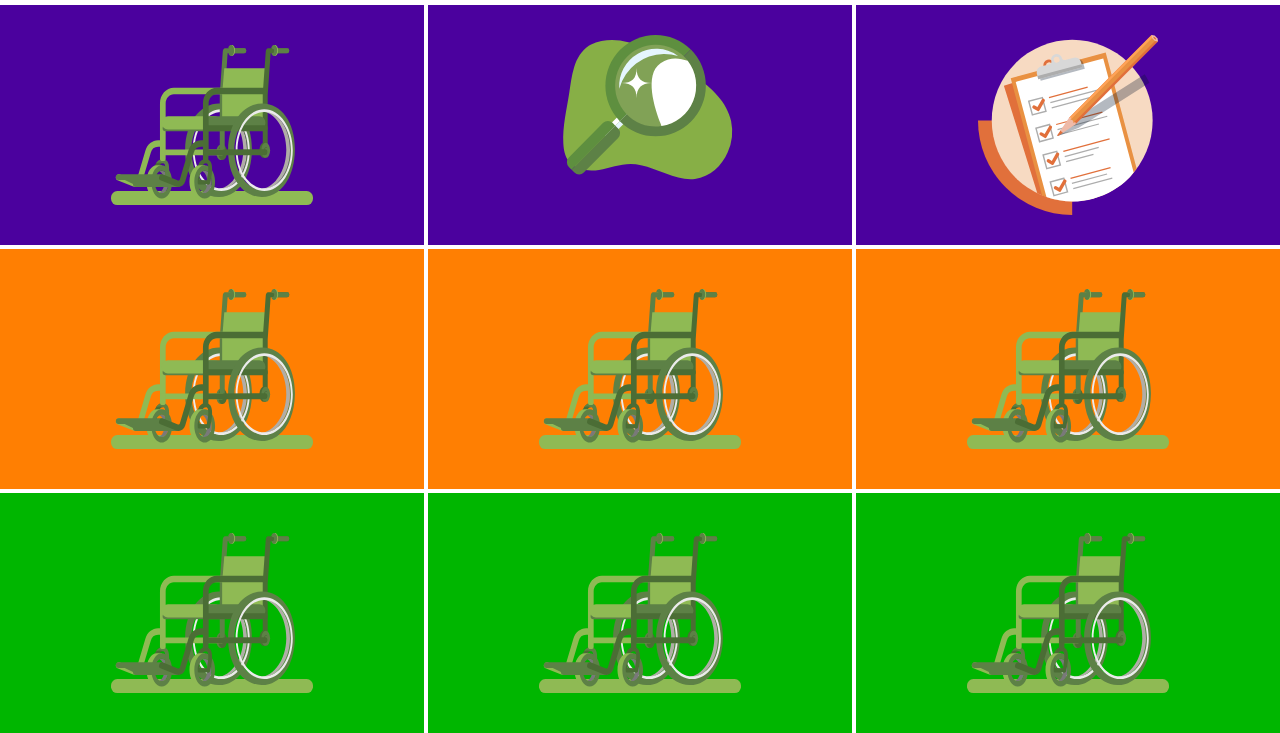
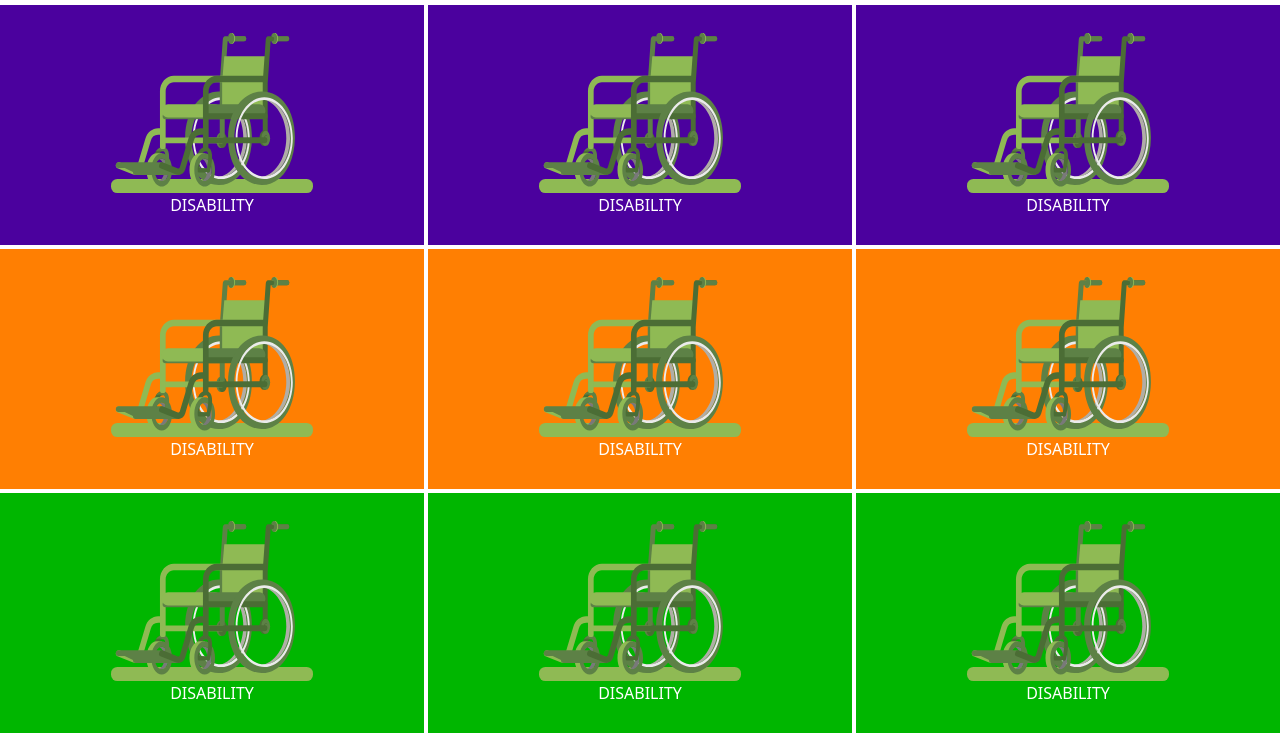
Before and after one commit to saifu19/Now, a plain HTML site: page index.html in a window 1280 px wide. Shown: the part 75-808 px from the top of the page. Drawn offline with nearby package versions, Linux system fonts and the light colour scheme.

Commit message:
Add files via upload

```diff
--- a/index.html
+++ b/index.html
@@ -75,51 +75,78 @@
         <div class="row mb-1 g-1">
             <div class="col-md-4">
                 <div class="d-flex row1 align-items-center justify-content-center">
-                    <img src="disability.svg" class="image-fluid">
+                    <div>
+                        <img src="disability.svg" class="image-fluid" style="height: 20vh">
+                        <p class="mb-0 text-white text-center">DISABILITY</p>
+                    </div>
                 </div>
             </div>
             <div class="col-md-4">
                 <div class="d-flex row1 align-items-center justify-content-center">
-                    <img src="vision.svg" class="image-fluid">
+                    <div>
+                        <img src="disability.svg" class="image-fluid" style="height: 20vh">
+                        <p class="mb-0 text-white text-center">DISABILITY</p>
+                    </div>
                 </div>
             </div>
             <div class="col-md-4">
                 <div class="d-flex row1 align-items-center justify-content-center">
-                    <img src="voluntary.svg" class="image-fluid">
+                    <div>
+                        <img src="disability.svg" class="image-fluid" style="height: 20vh">
+                        <p class="mb-0 text-white text-center">DISABILITY</p>
+                    </div>
                 </div>
             </div>
         </div>
         <div class="row mb-1 g-1">
             <div class="col-md-4">
                 <div class="d-flex row2 align-items-center justify-content-center">
-                    <img src="disability.svg" class="image-fluid">
+                    <div>
+                        <img src="disability.svg" class="image-fluid" style="height: 20vh">
+                        <p class="mb-0 text-white text-center">DISABILITY</p>
+                    </div>
                 </div>
             </div>
             <div class="col-md-4">
                 <div class="d-flex row2 align-items-center justify-content-center">
-                    <img src="disability.svg" class="image-fluid">
+                    <div>
+                        <img src="disability.svg" class="image-fluid" style="height: 20vh">
+                        <p class="mb-0 text-white text-center">DISABILITY</p>
+                    </div>
                 </div>
             </div>
             <div class="col-md-4">
                 <div class="d-flex row2 align-items-center justify-content-center">
-                    <img src="disability.svg" class="image-fluid">
+                    <div>
+                        <img src="disability.svg" class="image-fluid" style="height: 20vh">
+                        <p class="mb-0 text-white text-center">DISABILITY</p>
+                    </div>
                 </div>
             </div>
         </div>
         <div class="row g-1">
             <div class="col-md-4">
                 <div class="d-flex row3 align-items-center justify-content-center">
-                    <img src="disability.svg" class="image-fluid">
+                    <div>
+                        <img src="disability.svg" class="image-fluid" style="height: 20vh">
+                        <p class="mb-0 text-white text-center">DISABILITY</p>
+                    </div>
                 </div>
             </div>
             <div class="col-md-4">
                 <div class="d-flex row3 align-items-center justify-content-center">
-                    <img src="disability.svg" class="image-fluid">
+                    <div>
+                        <img src="disability.svg" class="image-fluid" style="height: 20vh">
+                        <p class="mb-0 text-white text-center">DISABILITY</p>
+                    </div>
                 </div>
             </div>
             <div class="col-md-4">
                 <div class="d-flex row3 align-items-center justify-content-center">
-                    <img src="disability.svg" class="image-fluid">
+                    <div>
+                        <img src="disability.svg" class="image-fluid" style="height: 20vh">
+                        <p class="mb-0 text-white text-center">DISABILITY</p>
+                    </div>
                 </div>
             </div>
         </div>
```
